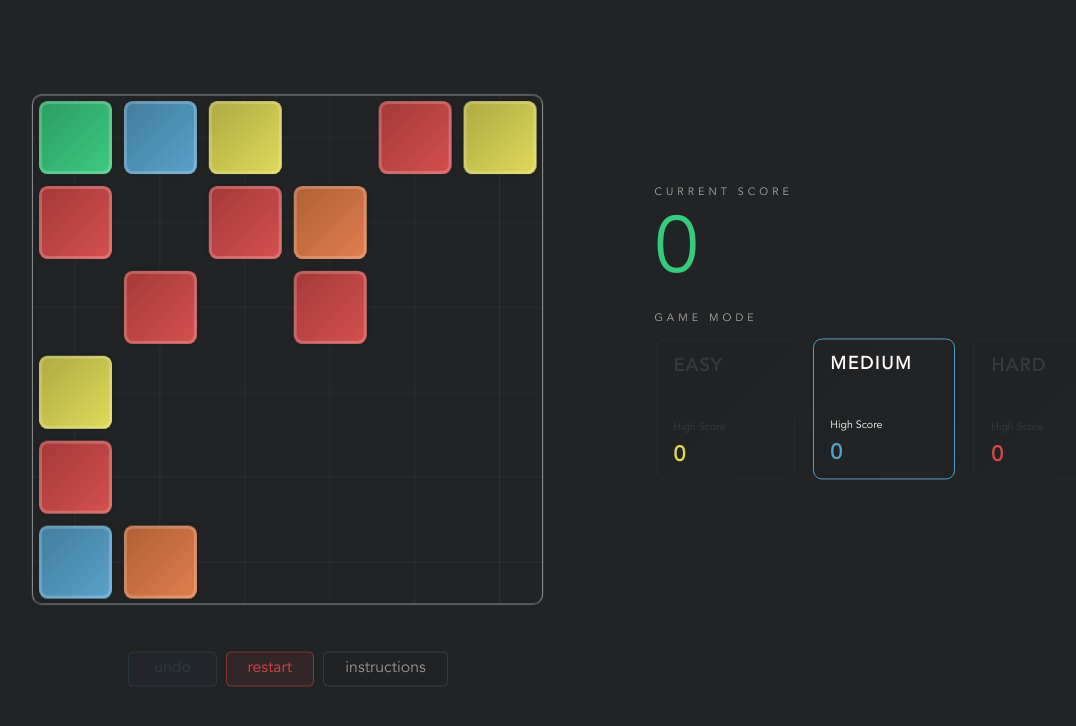
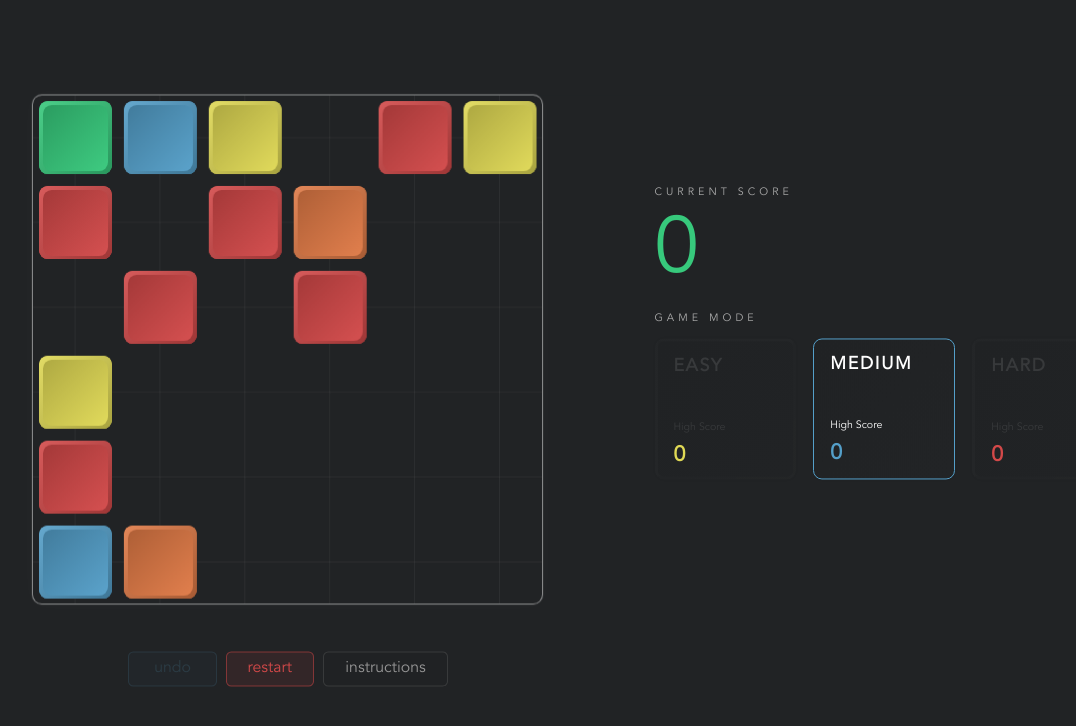
Before and after one commit to handsomecode/handsome-orbs-game, a website: page index.html in a window 1280 px wide. Shown: the whole page, without its empty margins (64-1140 px from the left). Drawn offline with Linux system fonts and the light colour scheme.

Commit message:
Fix  border tiles

```diff
--- a/css/style.css
+++ b/css/style.css
@@ -361,20 +361,38 @@ body {
 
     .game__point-inner-container:before {
       content: '';
+      position: absolute;
       display: block;
       width: 100%;
       height: 100%;
       margin: 0 auto;
       opacity: 1;
       background-color: inherit;
-      background-image: -webkit-linear-gradient(135deg, rgba(255, 255, 255, 0.04) 0%, rgba(0, 0, 0, 0.22) 100%);
-      background-image: linear-gradient(-45deg, rgba(255, 255, 255, 0.04) 0%, rgba(0, 0, 0, 0.22) 100%);
-      box-shadow: 0 0 5px 0 rgba(0, 0, 0, 0.2), inset 0 0 0 3px rgba(255, 255, 255, 0.2);
+      background-image: -webkit-linear-gradient(315deg, rgba(255, 255, 255, 0.1) 0%, rgba(0, 0, 0, 0.25) 100%);
+      background-image: linear-gradient(135deg, rgba(255, 255, 255, 0.1) 0%, rgba(0, 0, 0, 0.25) 100%);
       border-radius: 0.56em;
       -webkit-transform: scale(1);
               transform: scale(1); }
 @media (max-width: 991px) and (min-width: 768px) and (orientation: portrait) {
   .game__point-inner-container:before {
+    border-radius: 15%; } }
+
+    .game__point-inner-container:after {
+      content: '';
+      display: block;
+      position: absolute;
+      width: 90%;
+      height: 90%;
+      margin: 5%;
+      opacity: 1;
+      background-color: inherit;
+      background-image: -webkit-linear-gradient(135deg, rgba(255, 255, 255, 0.04) 0%, rgba(0, 0, 0, 0.22) 100%);
+      background-image: linear-gradient(-45deg, rgba(255, 255, 255, 0.04) 0%, rgba(0, 0, 0, 0.22) 100%);
+      border-radius: 0.56em;
+      -webkit-transform: scale(1);
+              transform: scale(1); }
+@media (max-width: 991px) and (min-width: 768px) and (orientation: portrait) {
+  .game__point-inner-container:after {
     border-radius: 15%; } }
 
   .game__point--removed .game__point-inner-container {
--- a/scss/layouts/board/_points.scss
+++ b/scss/layouts/board/_points.scss
@@ -47,6 +47,8 @@
 
       &:before {
         content: '';
+
+        position: absolute;
         display: block;
 
         width: 100%;
@@ -57,9 +59,33 @@
         opacity: 1;
 
         background-color: inherit;
+        background-image: linear-gradient(135deg, rgba(255, 255, 255, 0.1) 0%, rgba(0, 0, 0, 0.25) 100%);
+
+        border-radius: em(10px);
+
+        transform: scale(1);
+
+        @include breakpoint-tablet {
+          @include portraitOrientation() {
+            border-radius: 15%;
+          }
+        }
+      }
+      &:after {
+        content: '';
+        display: block;
+
+        position: absolute;
+
+        width: 90%;
+        height: 90%;
+
+        margin: 5%;
+
+        opacity: 1;
+
+        background-color: inherit;
         background-image: linear-gradient(-45deg, rgba(255, 255, 255, 0.04) 0%, rgba(0, 0, 0, 0.22) 100%);
-        box-shadow: 0 0 5px 0 rgba(0, 0, 0, 0.2),
-        inset 0 0 0 3px rgba(255, 255, 255, 0.2);
 
         border-radius: em(10px);
 
```
Also changed, not shown: 1 other file.
